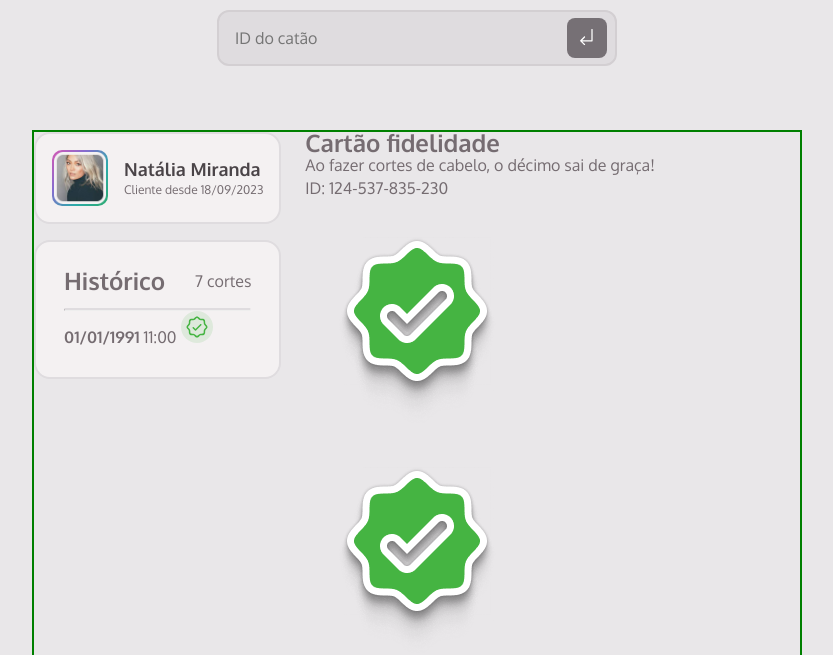
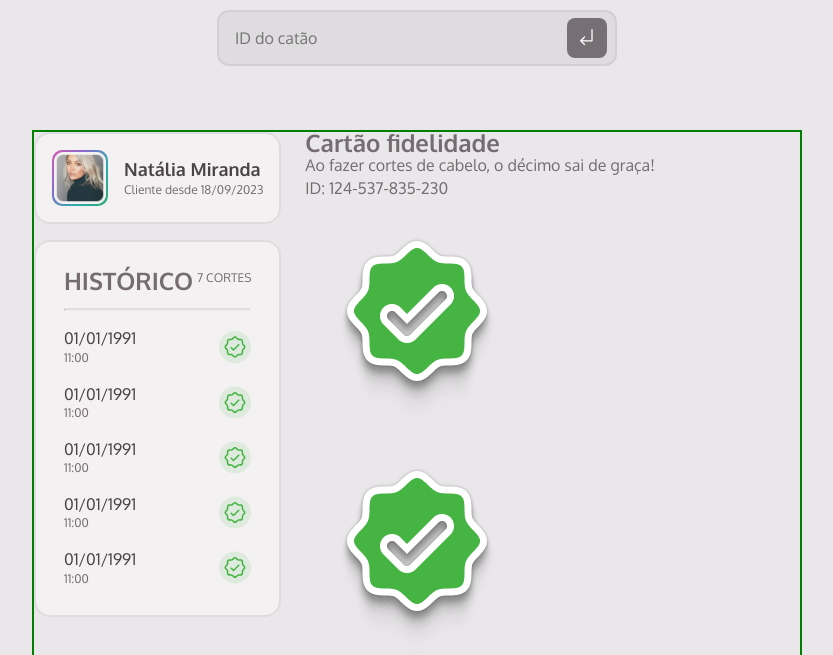
Before and after one commit to JoseGustavoCabralMello/MBA-projetorMemberClub, a plain HTML site: page index.html in a window 1280 px wide. Shown: the part 142-797 px from the top of the page, without its empty margins (223-1056 px from the left). Drawn offline with Linux system fonts and the light colour scheme.

Commit message:
sessão historico

```diff
--- a/index.html
+++ b/index.html
@@ -38,24 +38,65 @@
       </div>
       <div id="history">
         <div id="history-header">
-          <h2>Histórico</h2>
+          <h2>histórico</h2>
           <p>7 cortes</p>
         </div>
 
         <hr>
 
         <ul id="haircuts">
-          <li>
-            <strong>01/01/1991</strong>
-            <span>11:00</span>
+          <li id="haircut">
+            <div id="date">
+              <strong>01/01/1991</strong>
+              <span>11:00</span>
+            </div>
             <img
               src="./src/assets/PinCheckIcon.svg"
               alt="Marcação de corte"
               class="pin-check-incon">
           </li>
-
-            </ul>
-          </div>
+          <li id="haircut">
+            <div id="date">
+              <strong>01/01/1991</strong>
+              <span>11:00</span>
+            </div>
+            <img
+              src="./src/assets/PinCheckIcon.svg"
+              alt="Marcação de corte"
+              class="pin-check-incon">
+          </li>
+          <li id="haircut">
+            <div id="date">
+              <strong>01/01/1991</strong>
+              <span>11:00</span>
+            </div>
+            <img
+              src="./src/assets/PinCheckIcon.svg"
+              alt="Marcação de corte"
+              class="pin-check-incon">
+          </li>
+          <li id="haircut">
+            <div id="date">
+              <strong>01/01/1991</strong>
+              <span>11:00</span>
+            </div>
+            <img
+              src="./src/assets/PinCheckIcon.svg"
+              alt="Marcação de corte"
+              class="pin-check-incon">
+          </li>
+          <li id="haircut">
+            <div id="date">
+              <strong>01/01/1991</strong>
+              <span>11:00</span>
+            </div>
+            <img
+              src="./src/assets/PinCheckIcon.svg"
+              alt="Marcação de corte"
+              class="pin-check-incon">
+          </li>
+        </ul>
+      </div>
     </section>
     <section>
           <div id="card">
--- a/src/style/style.css
+++ b/src/style/style.css
@@ -22,8 +22,8 @@
   --font-family: "Oxygen", sans-serif;
   --title-md: 700 24px/140% var(--font-family);
   --title-sm: 700 18px/140% var(--font-family);
-  --subtitle-md: 700 14px/140% var(--font-family);
-  --subtitle-sm: 700 12px/140% var(--font-family);
+  --subtitle-md: 700 14px/140% uppercase var(--font-family);
+  --subtitle-sm: 700 12px/140% uppercase var(--font-family);
   --text-md: 400 16px/140% var(--font-family);
   --text-sm: 400 14px/140% var(--font-family);
   --text-xs: 400 12px/140% var(--font-family);
@@ -209,6 +209,14 @@ section {
   display: flex;
   justify-content: space-between;
   margin-bottom: 1rem;
+  font: var(--subtitle-sm);
+  text-transform: uppercase;
+  color: var(--gray-500);
+}
+
+#history-header p{
+  font: var(--text-xs);
+  color: var(--gray-500);
 }
 
 #history hr {
@@ -218,6 +226,26 @@ section {
 
 #haircuts {
   list-style: none;
+}
 
+#haircut {
   display: flex;
+  justify-content: space-between;
+  margin-top: 1rem;
 }
+
+
+#date {
+  display: flex;
+  flex-direction: column;
+}
+
+#date strong{
+  font: var(--subtitle-sm);
+  color: var(--gray-600);
+}
+
+#date span{
+  font: var(--text-xs);
+  color: var(--gray-500);
+}
```
